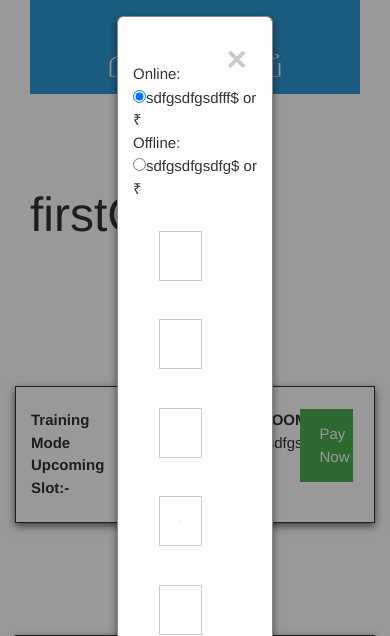
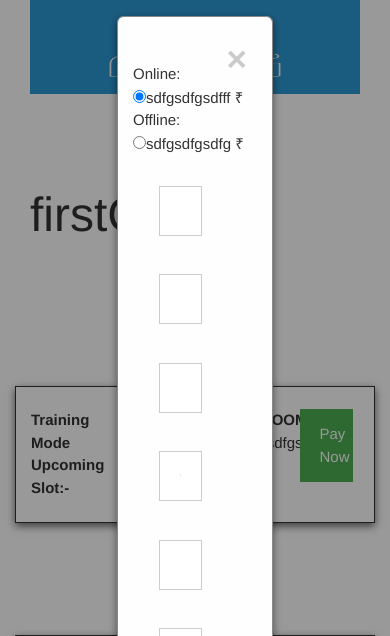
Before and after one commit to hansika17/Ray-Theory, a PHP site: page /xampphtdocsraytheory_hsm/NEWfile.PHP?primarykey=asdf in a window 390 px wide, after a click on "Pay Now". Shown: the top 636 px of the page. Run offline with PHP 8.4, Linux system fonts and the light colour scheme; data comes from the database, SQL or seed files in the repository.

Commit message:
Signed-off-by: RayTheoryHSM <hansika.kalra171@gmail.com>

```diff
--- a/newFile.php
+++ b/newFile.php
@@ -205,8 +205,8 @@ echo "</div>";
         <input type="hidden" name="coursename" value="<?php echo $row['rt_coursename'];?>">
 
 		<div class='row'>
-				 <div class='col-md-3'>Online: <br><input checked type="radio" id="priceFirst" name="amount" value="<?php echo $row['rt_onlineprice'];?>"><?php echo $row['rt_onlineprice'];?></input>&#36; or &#8377;</div>
-				<div class='col-md-6'> Offline: <br><input type="radio" id="priceSecond" name="amount" value="<?php echo $row['rt_offlineprice'];?>"><?php echo $row['rt_offlineprice'];?></input>&#36; or &#8377;</div>
+				 <div class='col-md-3'>Online: <br><input checked type="radio" id="priceFirst" name="amount" value="<?php echo $row['rt_onlineprice'];?>"><?php echo $row['rt_onlineprice'];?></input> &#8377;</div>
+				<div class='col-md-6'> Offline: <br><input type="radio" id="priceSecond" name="amount" value="<?php echo $row['rt_offlineprice'];?>"><?php echo $row['rt_offlineprice'];?></input> &#8377;</div>
         </div>
 
 		 <span style="color:red" id="mandatory"></span>
```
